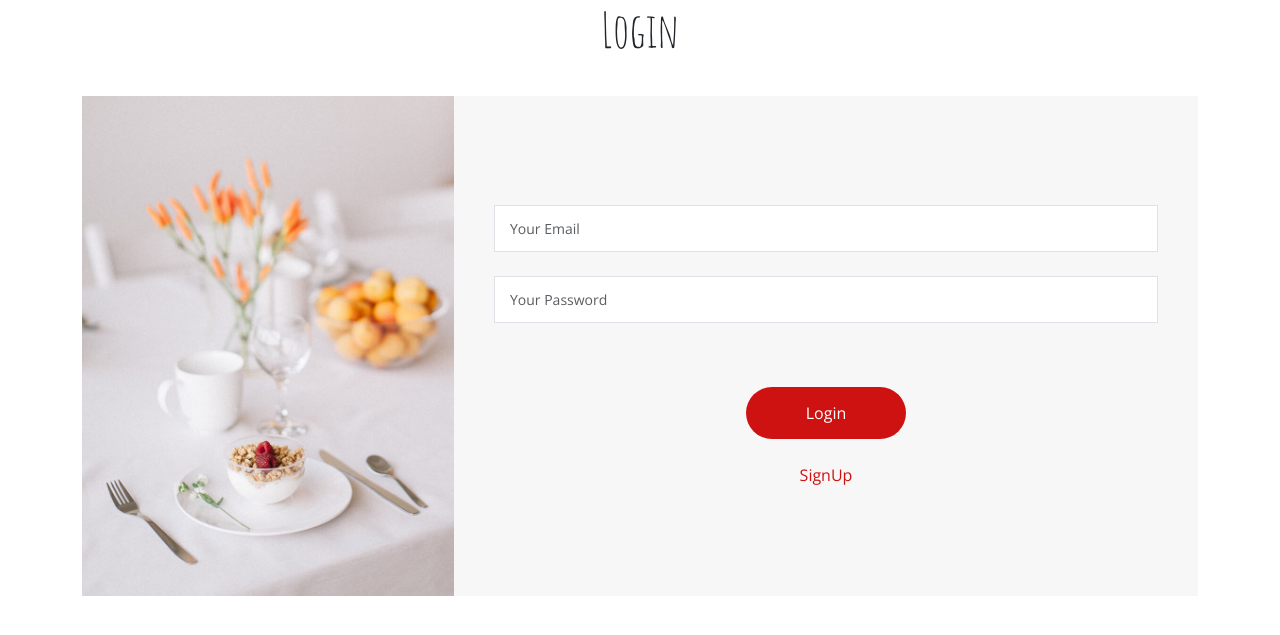
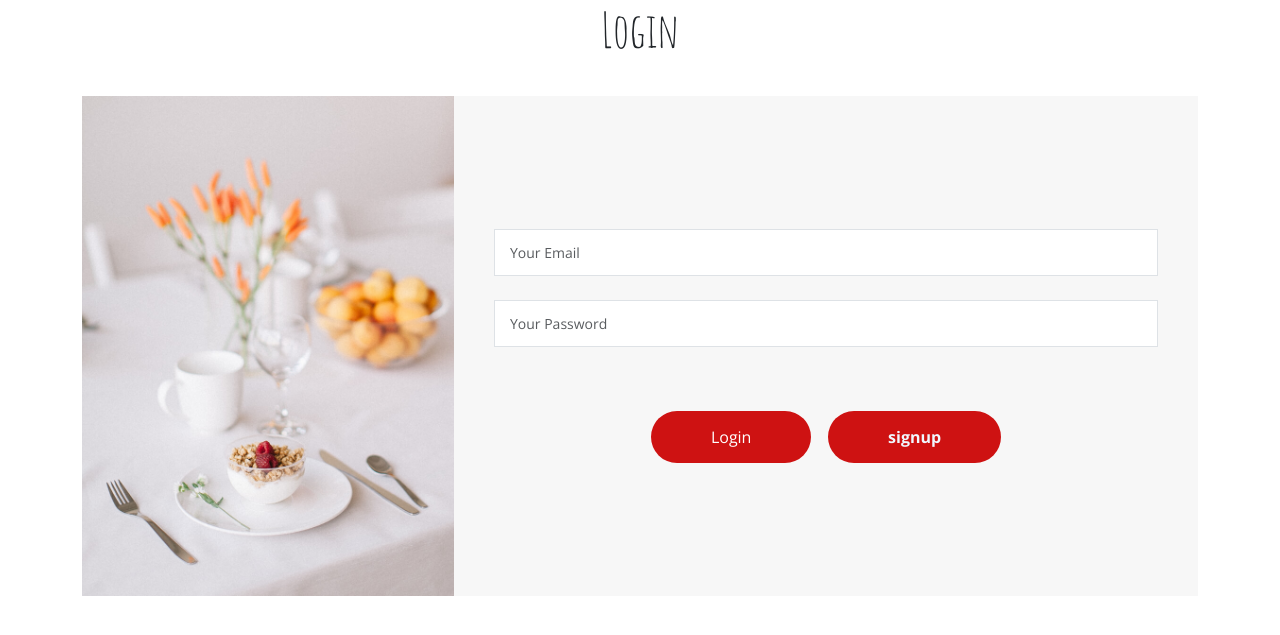
Before and after one commit to bhavin002/restaurants, a PHP site: page /login.php in a window 1280 px wide. Shown: the part 86-721 px from the top of the page. Run offline with PHP 8.4, Linux system fonts and the light colour scheme.

Commit message:
login error solve

```diff
--- a/dbconf.php
+++ b/dbconf.php
@@ -2,7 +2,7 @@
 
     $server = 'localhost';
     $username = 'root';
-    $password = '';
+    $password = 'sky@132';
     $db = 'restaurant';
     $con = mysqli_connect($server,$username,$password,$db);
     if(! $con){
--- a/header.php
+++ b/header.php
@@ -6,6 +6,8 @@
   <meta content="width=device-width, initial-scale=1.0" name="viewport">
 
   <title>Foodie</title>
+  <link rel="icon" type="image/x-icon" href="https://img.icons8.com/fluency/48/restaurant.png">
+
   <meta content="" name="description">
   <meta content="" name="keywords">
 
--- a/login.php
+++ b/login.php
@@ -37,8 +37,8 @@ include('header.php');
                                 <div class="error-message"></div>
                                 <div class="sent-message">Your booking request was sent. We will call back or send an Email to confirm your reservation. Thank you!</div>
                             </div>
-                            <div class="text-center"><button type="submit">Login</button></div>
-                            <a class="btn-book-a-table" href="signup.php">SignUp</a>
+                            <div><button class="btn btn-danger" type="submit">Login</button>&nbsp;&nbsp;&nbsp;
+                            <button class="btn btn-danger" type="submit"><a href="signup.php" style="color:aliceblue;font-weight: bold;">signup</a></button></div>
 
                     </form>
                 </div><!-- End Reservation Form -->
--- a/navbar.php
+++ b/navbar.php
@@ -4,8 +4,8 @@
 
         <a href="index.html" class="logo d-flex align-items-center me-auto me-lg-0">
             <!-- Uncomment the line below if you also wish to use an image logo -->
+            <h1>Yummy<span>.</span></h1>
             <!-- <img src="assets/img/logo.png" alt=""> -->
-            <h1>Yummy<span>.</span></h1>
         </a>
 
         <nav id="navbar" class="navbar">
```
Also changed, not shown: login_data.php (+3 -30 lines), img/logo.png (added).
